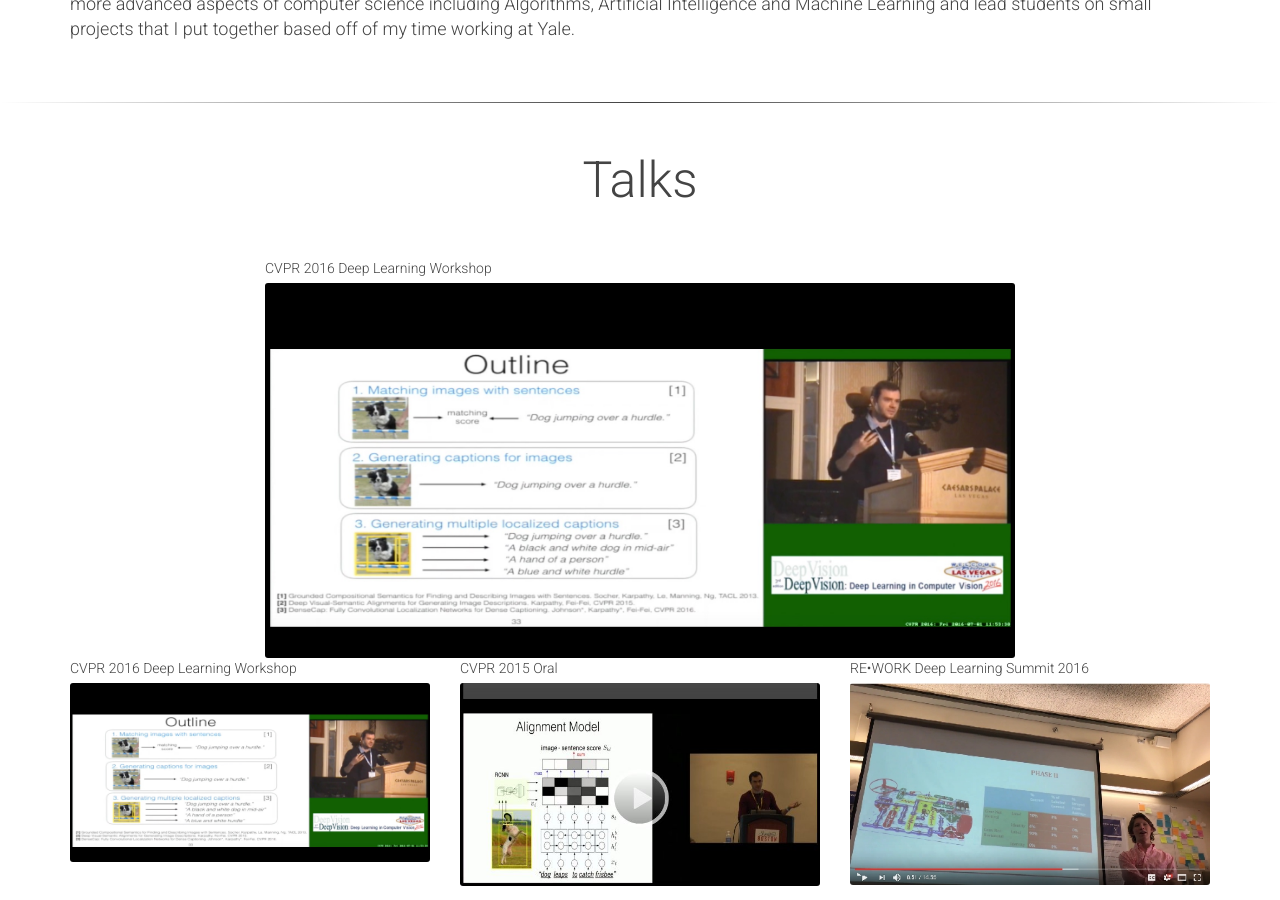
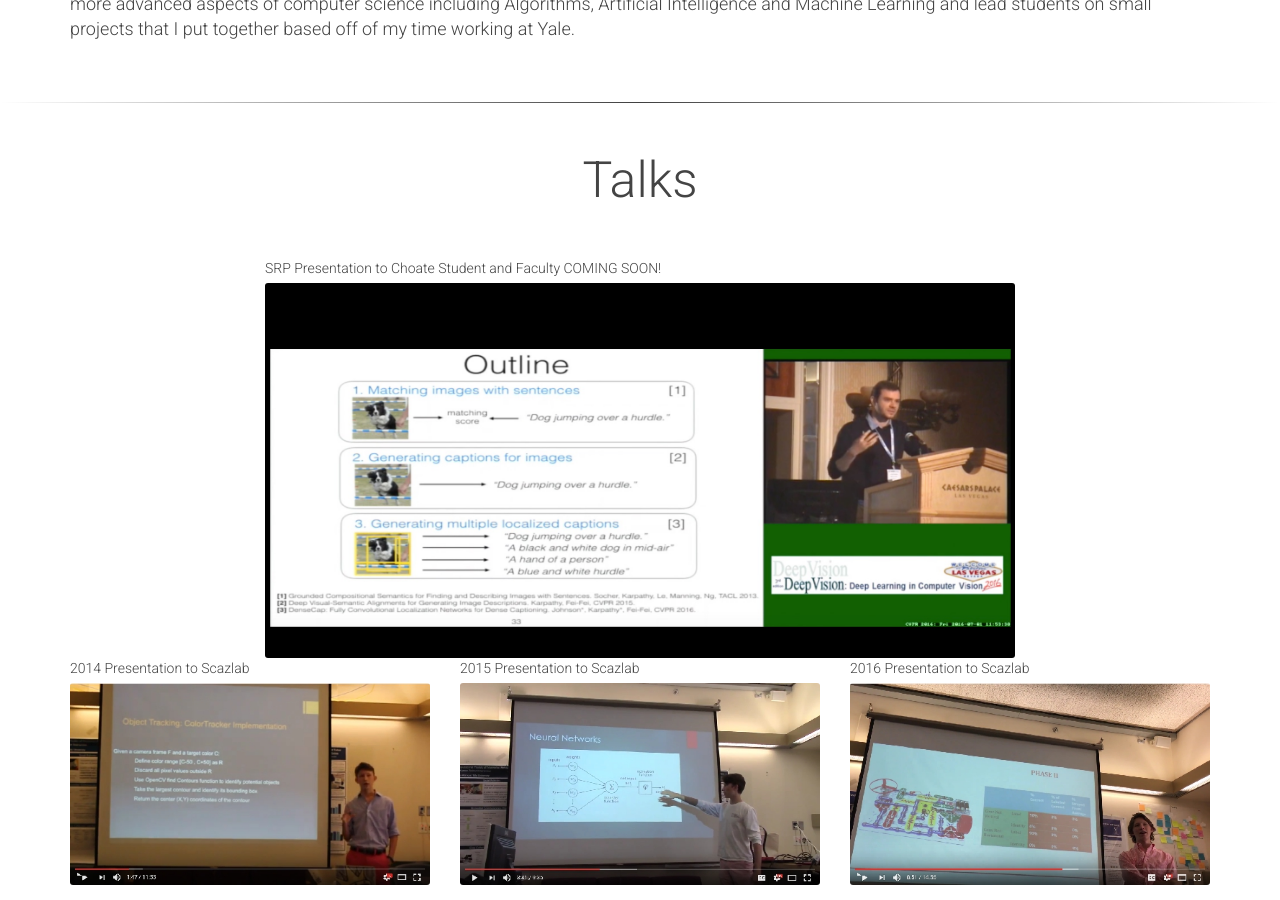
Before and after one commit to georgewildridge/georgewildridgeoriginalwebsite, a Jekyll site: the page built from index.md, in a window 1280 px wide and 900 px high, scrolled down 1434 px. Built offline with Jekyll 4.4.1, drawn with Linux system fonts in a browser that asks for light colours.

Commit message:
More on talks

```diff
--- a/_includes/talks.html
+++ b/_includes/talks.html
@@ -3,22 +3,22 @@
   <h2>Talks</h2>
   <div class="row">
     <div class="col-md-8 col-md-offset-2">
-      <div class="ts">CVPR 2016 Deep Learning Workshop</div>
-      <a href="https://www.youtube.com/watch?v=CYwK8bQprBY" target="_blank" savefrom_lm_index="2" savefrom_lm="1"><img src="/img/cvpr2016_talk.jpg" style="width:100%;border-radius:3px;"></a><span style="padding: 0; margin: 0; margin-left: 5px;">
+      <div class="ts">SRP Presentation to Choate Student and Faculty     COMING SOON!</div>
+      <a href="georgewildridge.github.io" target="_blank" savefrom_lm_index="2" savefrom_lm="1"><img src="/img/cvpr2016_talk.jpg" style="width:100%;border-radius:3px;"></a><span style="padding: 0; margin: 0; margin-left: 5px;">
     </div>
   </div>
   <div class="row">
     <div class="col-md-4">
-      <div class="ts">CVPR 2016 Deep Learning Workshop</div>
-      <a href="https://www.youtube.com/watch?v=CYwK8bQprBY" target="_blank" savefrom_lm_index="2" savefrom_lm="1"><img src="/img/cvpr2016_talk.jpg" style="width:100%;border-radius:3px;"></a><span style="padding: 0; margin: 0; margin-left: 5px;">
+      <div class="ts">2014 Presentation to Scazlab</div>
+      <a href="https://www.youtube.com/watch?v=EqdnoqzOa_c" savefrom_lm_index="2" savefrom_lm="1"><img src="/img/pres_2014.jpg" style="width:100%;border-radius:3px;"></a><span style="padding: 0; margin: 0; margin-left: 5px;">
     </div>
     <div class="col-md-4">
-      <div class="ts">CVPR 2015 Oral</div>
-      <a href="http://techtalks.tv/talks/deep-visual-semantic-alignments-for-generating-image-descriptions/61593/" target="_blank"><img src="/img/cvpr2015_talk.jpeg" style="width:100%;border-radius:3px;"></a><br>
+      <div class="ts">2015 Presentation to Scazlab</div>
+      <a href="https://www.youtube.com/watch?v=GBcXrOeXWd0&lfeature=youtu.be" target="_blank"><img src="/img/pres_2015.jpg" style="width:100%;border-radius:3px;"></a><br>
     </div>
    <div class="col-md-4">
-      <div class="ts">RE•WORK Deep Learning Summit 2016</div>
-      <a href="https://www.youtube.com/watch?v=qPcCk1V1JO8" target="_blank" savefrom_lm_index="2" savefrom_lm="1"><img src="/img/rework_talk.jpg" style="width:100%;border-radius:3px;"></a><span style="padding: 0; margin: 0; margin-left: 5px;">
+      <div class="ts">2016 Presentation to Scazlab</div>
+      <a href="https://www.youtube.com/watch?v=Cnb9Qs_XCfI&feature=youtu.be" target="_blank" savefrom_lm_index="2" savefrom_lm="1"><img src="/img/rework_talk.jpg" style="width:100%;border-radius:3px;"></a><span style="padding: 0; margin: 0; margin-left: 5px;">
     </div>
   </div>
   <br>
```
Also changed, not shown: img/pres_2014.jpg (added), img/pres_2015.jpg (added).
